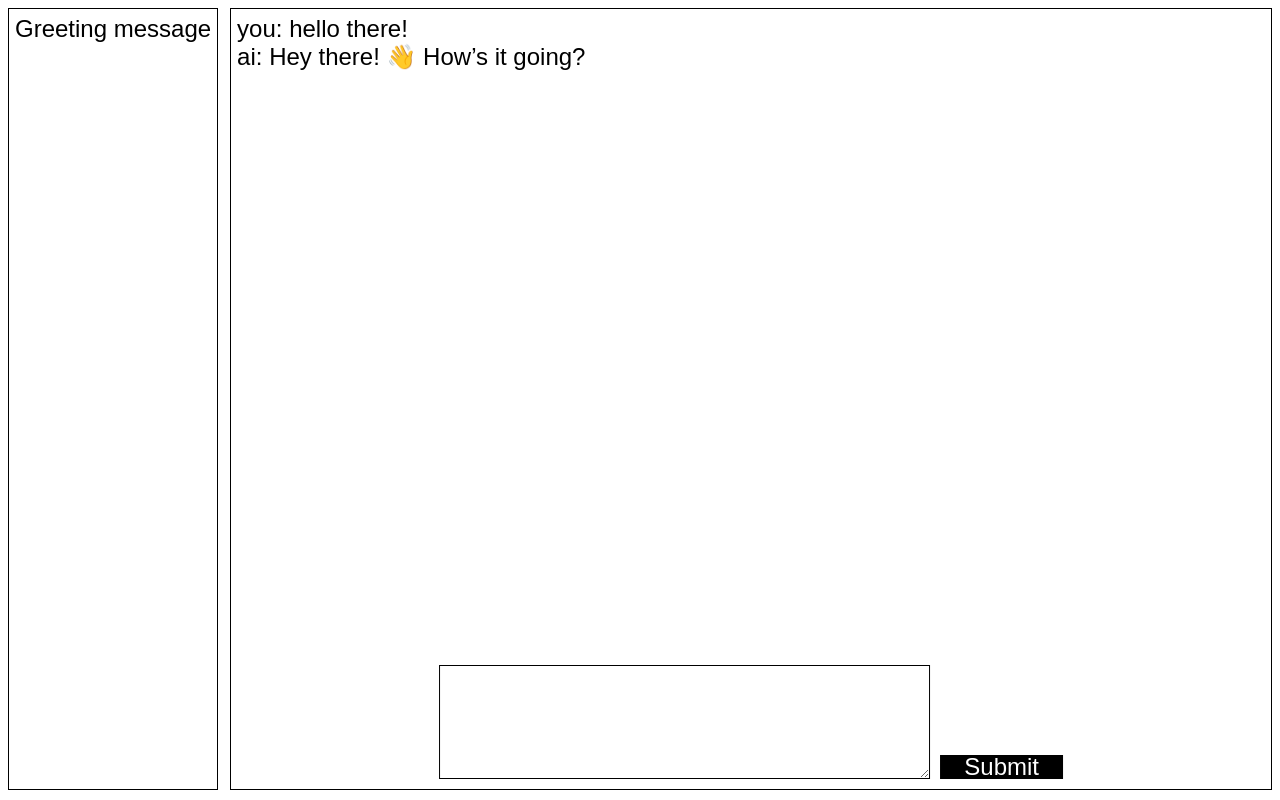
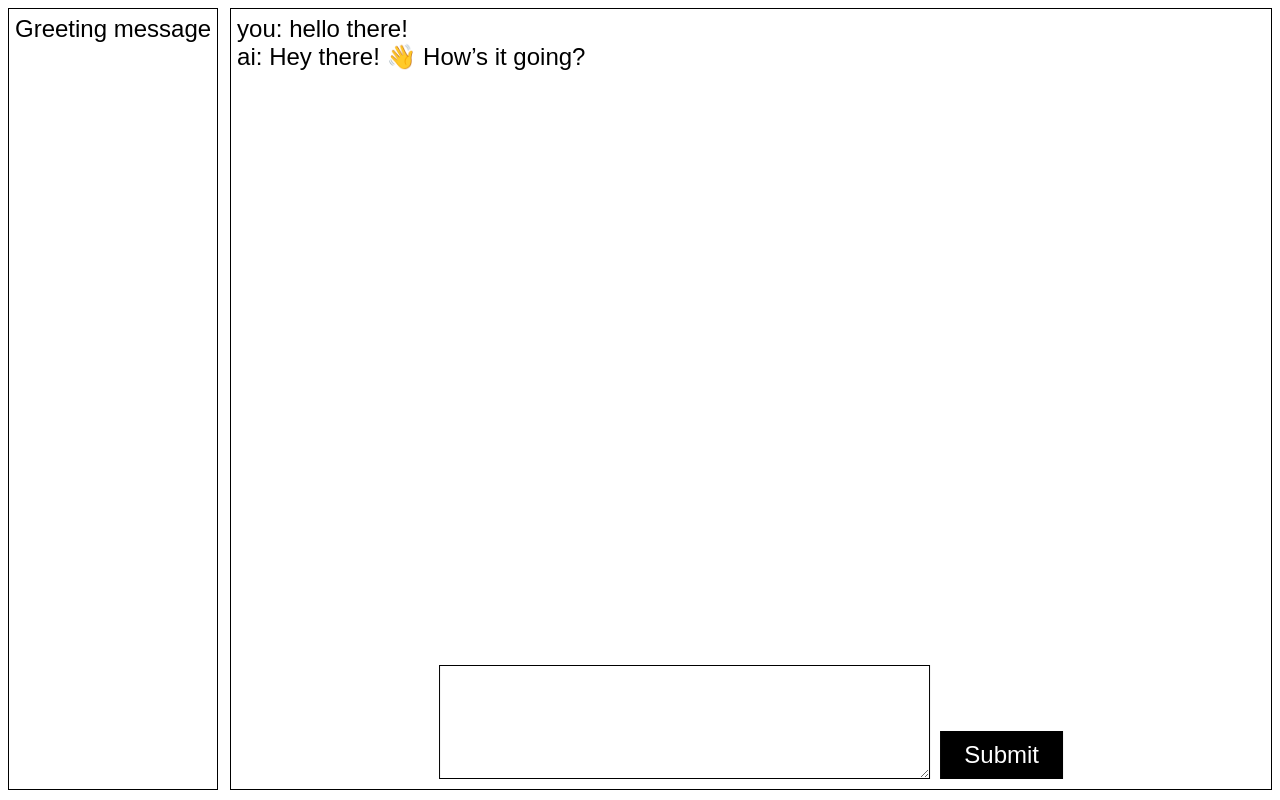
Before and after one commit to holistudio/project-computer, a plain HTML site: page index.html in a window 1280 px wide. Drawn offline with Linux system fonts and the light colour scheme.

Commit message:
Update index.html

```diff
--- a/index.html
+++ b/index.html
@@ -54,7 +54,7 @@
       border: none;
       font-size: 1rem;
       padding: 0.5em 1em;
-      padding: 0 1em;      line-height: 1;
+      line-height: 1;
     }
 
     .message-input {
```
